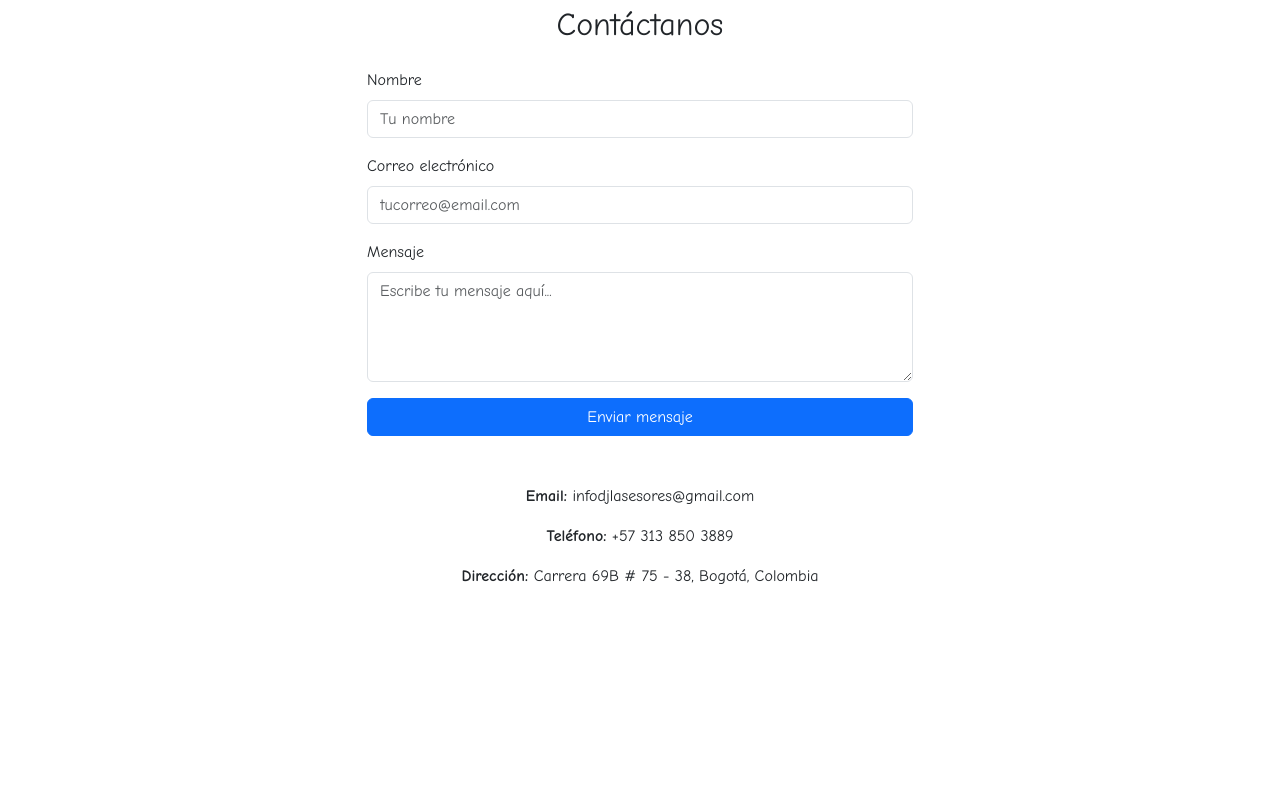
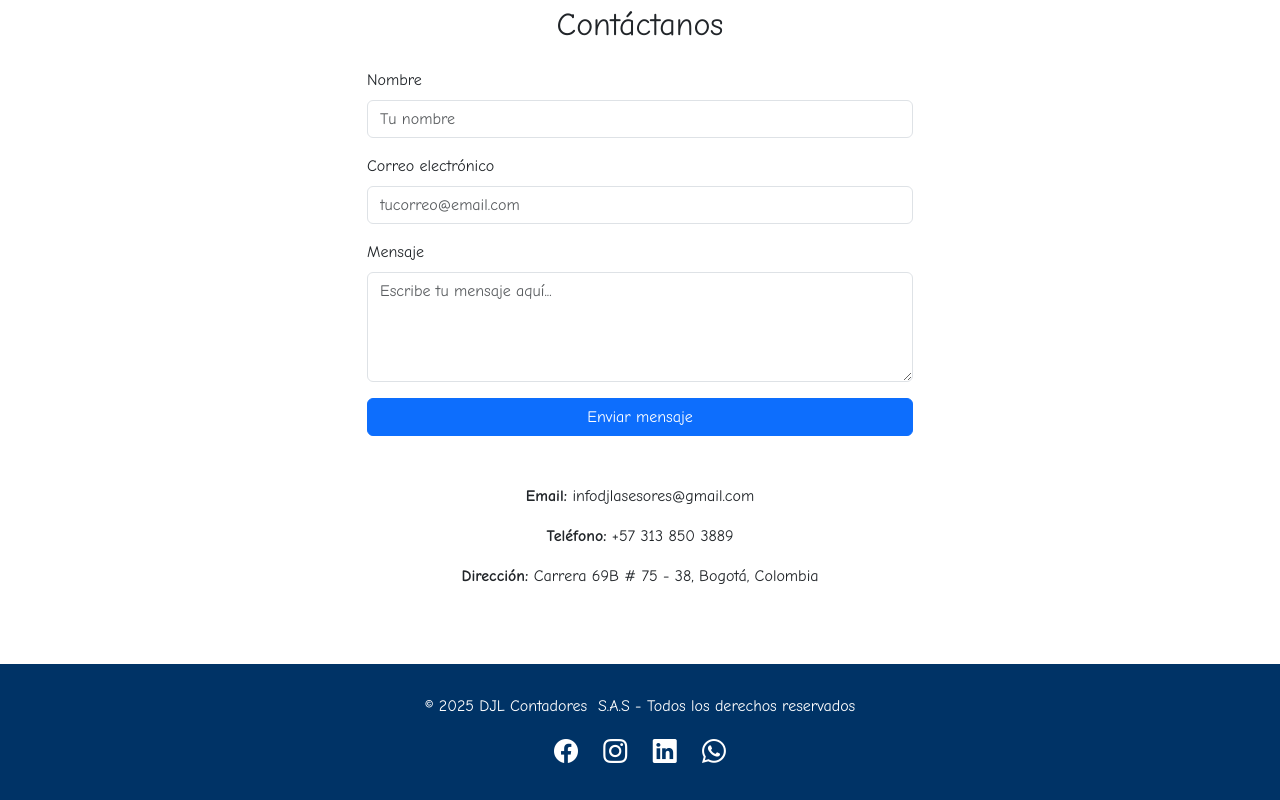
Before and after one commit to Heluc23/djlcontadores, a plain HTML site: page index.html in a window 1280 px wide. Shown: the part 1849-2649 px from the top of the page. Before the commit the page ends 2513 px from the top, so only its background shows below. Drawn offline with nearby package versions, Linux system fonts and the light colour scheme; some packages are replaced by stand-ins of ours; a script that the page names is missing; a web font is replaced by a local one.

Commit message:
Update index.html

```diff
--- a/index.html
+++ b/index.html
@@ -258,7 +258,8 @@
     </div>
   </div>
 </section>
-<section id="contacto" class="section">
+
+  <section id="contacto" class="section">
   <div class="container">
     <h2 class="text-center mb-4">Contáctanos</h2>
     <div class="row">
@@ -296,5 +297,24 @@
     </div>
   </div>
 </section>
+
+  <footer>
+    <div class="container">
+      <p>&copy; 2025 DJL Contadores&nbsp; S.A.S - Todos los derechos reservados</p>
+      <div class="social-icons mt-3">
+        <a href="https://facebook.com" target="_blank"><i class="bi bi-facebook"></i></a>
+        <a href="https://instagram.com" target="_blank"><i class="bi bi-instagram"></i></a>
+        <a href="https://linkedin.com" target="_blank"><i class="bi bi-linkedin"></i></a>
+        <a href="https://wa.me/573138503889" target="_blank"><i class="bi bi-whatsapp"></i></a>
+      </div>
+    </div>
+  </footer>
+
+  <!-- <a href="https://wa.me/573138503889" class="btn-wsp" target="_blank">
+    <i class="bi bi-whatsapp"></i>
+  </a> -->
+
+  <script src="https://cdn.jsdelivr.net/npm/bootstrap@5.3.3/dist/js/bootstrap.bundle.min.js"></script>
+  <script src="https://unpkg.com/aos@2.3.1/dist/aos.js"></script>
 </body>
 </html>
```
